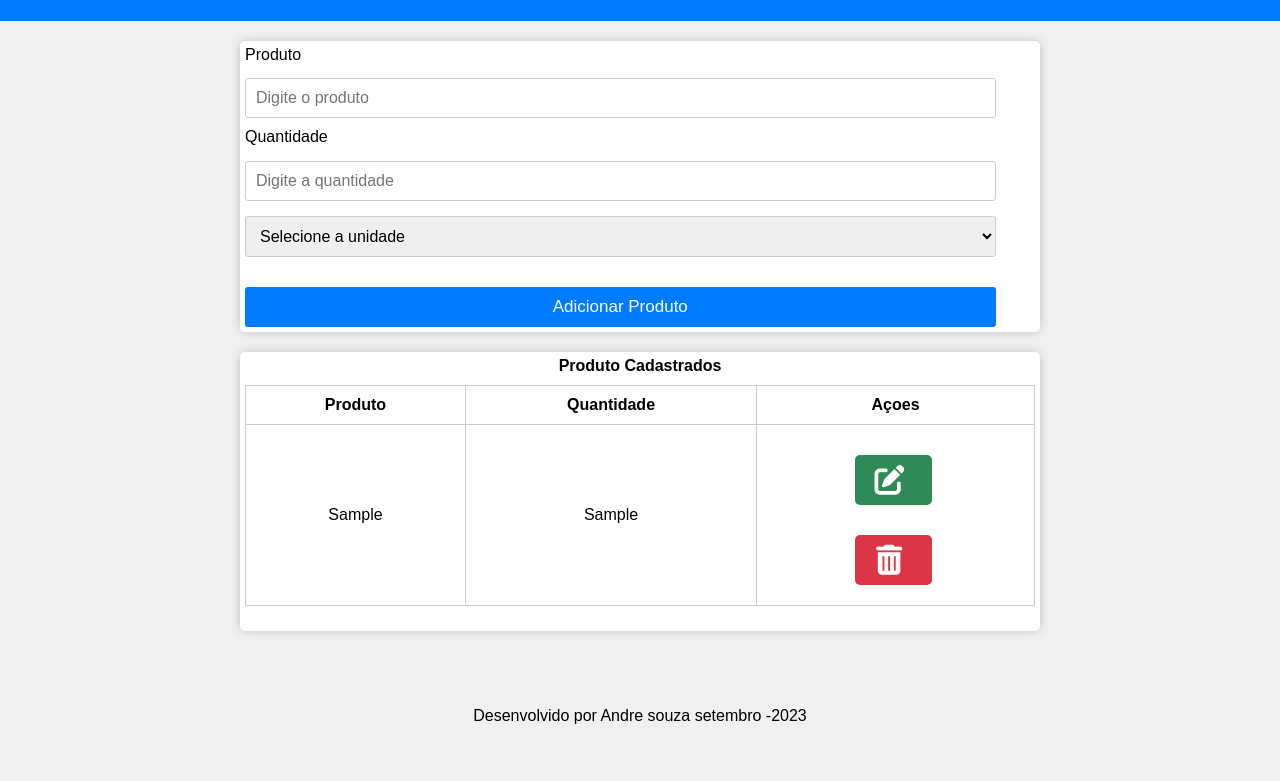
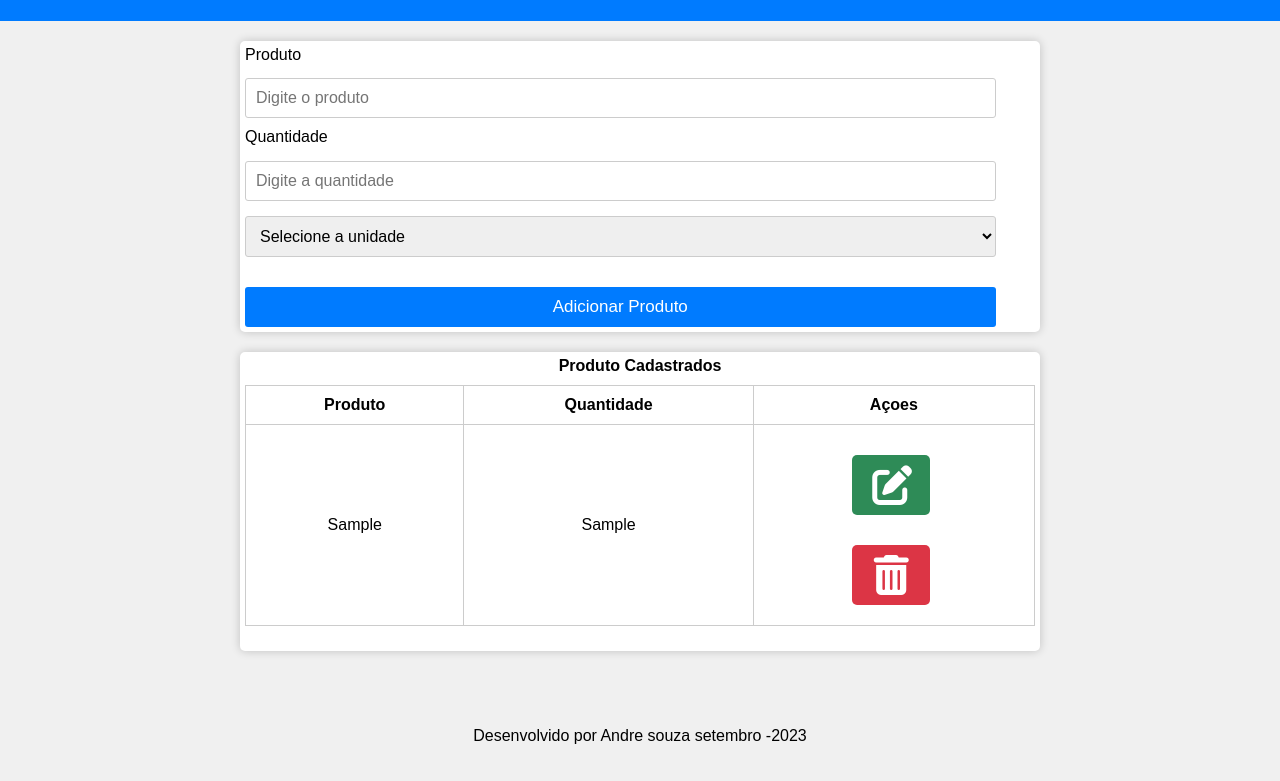
Before and after one commit to AndreSouzanl/ListaCompras, a website with bundled scripts: page index.html in a window 1280 px wide. Both pictures are taken after typing "Sample", "Sample" into the empty fields and a click on the button "Adicionar Produto". Shown: the part 99-880 px from the top of the page. Built offline with nearby package versions, Linux system fonts and the light colour scheme.

Commit message:
atualizando0311

```diff
--- a/asstes/css/style.css
+++ b/asstes/css/style.css
@@ -66,7 +66,6 @@ select#unidadeMedida {
   margin-top: 5px;
 }
 button {
-
   color: white;
   border: none;
   padding: 10px 20px;
@@ -83,7 +82,7 @@ button {
   align-items: center;
   flex-direction: column;
 }
-.botao-azul{
+.botao-azul {
   background-color: #007bff;
 }
 
@@ -103,12 +102,15 @@ button {
   margin-bottom: 10px;
   align-items: center;
   justify-content: center;
-  display:flex;
+  display: flex;
 }
 
 .botao-red i {
-  margin-right: 8px;
-  font-size: 30px;
+  font-size: 40px;
+}
+
+.botao i {
+  font-size: 40px;
 }
 
 /* Estilo da Tabela */
@@ -135,15 +137,7 @@ caption {
   font-size: 1rem;
   background-color: seagreen;
   border-radius: 5px;
-
 }
-
-.botao i {
-  margin-right: 8px;
-  font-size: 30px;
-}
-
-
 
 footer {
   max-width: 800px;
--- a/main/main.js
+++ b/main/main.js
@@ -94,6 +94,7 @@ function atualizarTabela() {
     divAcoes.appendChild(botaoEditar);
     divAcoes.appendChild(botaoExcluir);
 
+
     acoes.appendChild(divAcoes);
   });
 }
```
